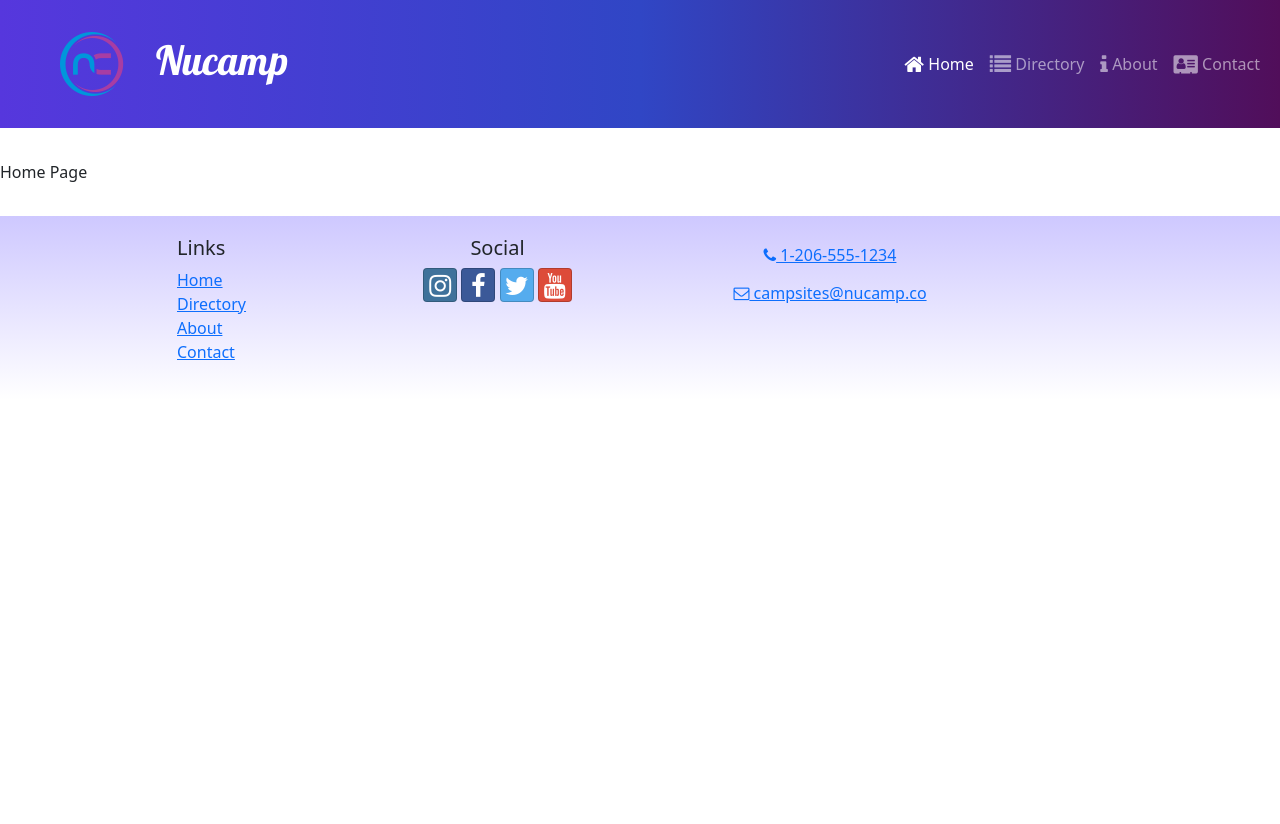
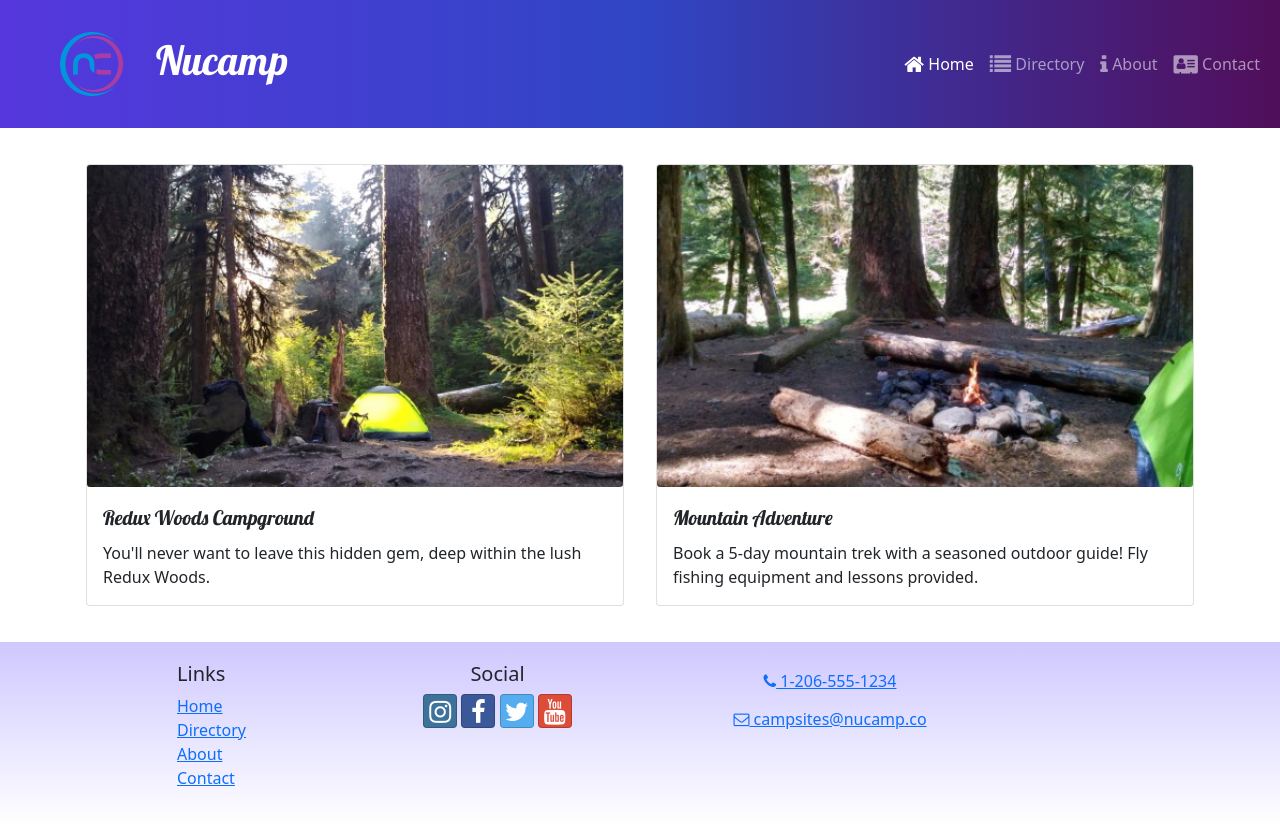
Before and after one commit to Chilolay/Bootcamp-React-Project, a React (Create React App) app: page / in a window 1280 px wide. Before the commit the page ends 800 px from the top, so only its background shows below. Built offline with nearby package versions, Linux system fonts and the light colour scheme.

Commit message:
Homepage Display

```diff
--- a/src/features/campsites/campsitesSlice.js
+++ b/src/features/campsites/campsitesSlice.js
@@ -7,3 +7,7 @@
 export const selectCampsiteById = (id) => {
     return CAMPSITES.find((campsite) => campsite.id === id);
 }
+
+export const selectFeaturedCampsite = () => {
+    return CAMPSITES.find((campsite) => campsite.featured);
+};
--- /dev/null
+++ b/src/features/display/DisplayCard.js
@@ -0,0 +1,18 @@
+import { Card, CardImg, CardText, CardBody, CardTitle } from "reactstrap";
+
+
+const DisplayCard = ({ item }) => {
+    const { image, name, description } = item;
+
+    return (
+        <Card>
+            <CardImg src={image} alt={name} />
+            <CardBody>
+                <CardTitle>{name}</CardTitle>
+                <CardText>{description}</CardText>
+            </CardBody>
+        </Card>
+    );
+};
+
+export default DisplayCard;
--- /dev/null
+++ b/src/features/display/DisplayList.js
@@ -0,0 +1,22 @@
+import { Col, Row } from 'reactstrap';
+import DisplayCard from './DisplayCard';
+import { selectFeaturedCampsite } from '../campsites/campsitesSlice';
+import { selectFeaturedPromotion } from '../promotions/promotionsSlice';
+
+const DisplayList = () => {
+    const items = [selectFeaturedCampsite(), selectFeaturedPromotion()];
+
+    return (
+        <Row>
+            {items.map((item, idx) => {
+                return(
+                    <Col md className='m-1' key={idx}>
+                        <DisplayCard item={item} />
+                    </Col>
+                );
+            })}
+        </Row>
+    )
+}
+
+export default DisplayList;
--- /dev/null
+++ b/src/features/promotions/promotionsSlice.js
@@ -0,0 +1,5 @@
+import { PROMOTIONS } from '../../app/shared/PROMOTIONS';
+
+export const selectFeaturedPromotion = () => {
+    return PROMOTIONS.find((promotion) => promotion.featured);
+};
--- a/src/pages/HomePage.js
+++ b/src/pages/HomePage.js
@@ -1,5 +1,12 @@
+import { Container } from "reactstrap";
+import DisplayList from "../features/display/DisplayList";
+
 const HomePage = () => {
-  return <div>Home Page</div>;
+  return (
+    <Container>
+      <DisplayList />
+    </Container>
+  )
 };
 
 export default HomePage;
```
